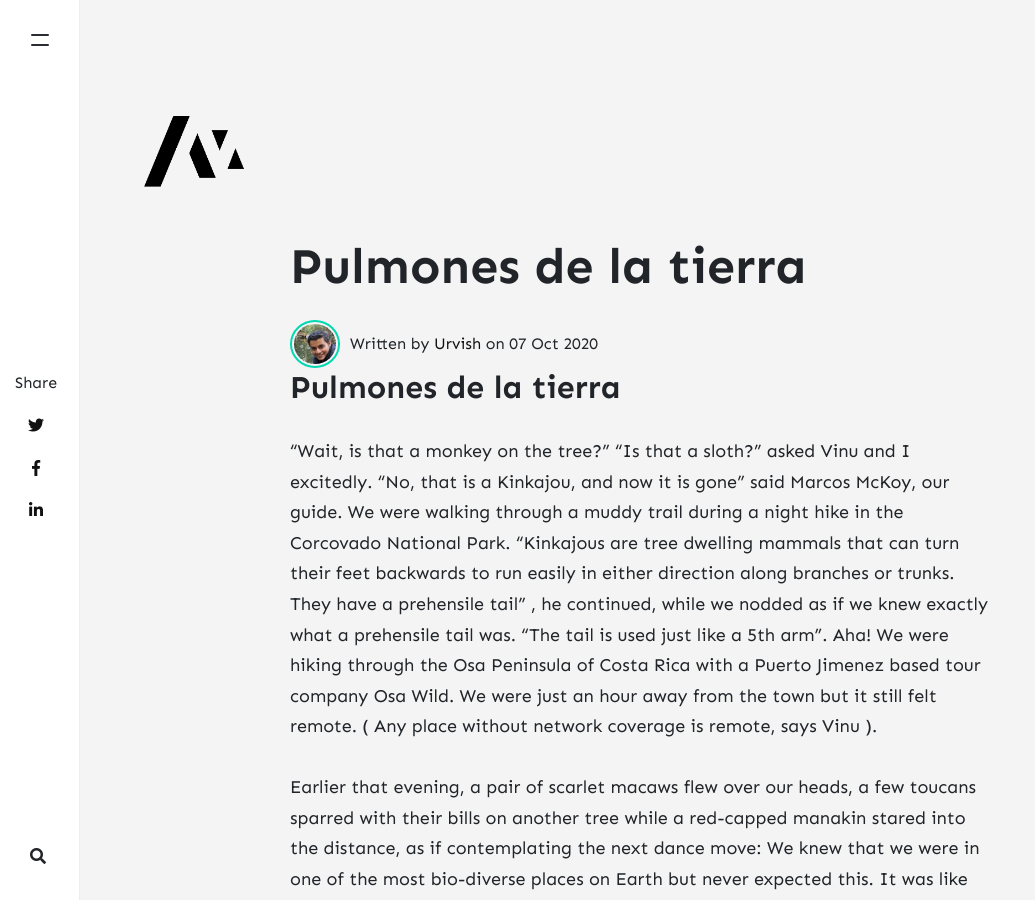
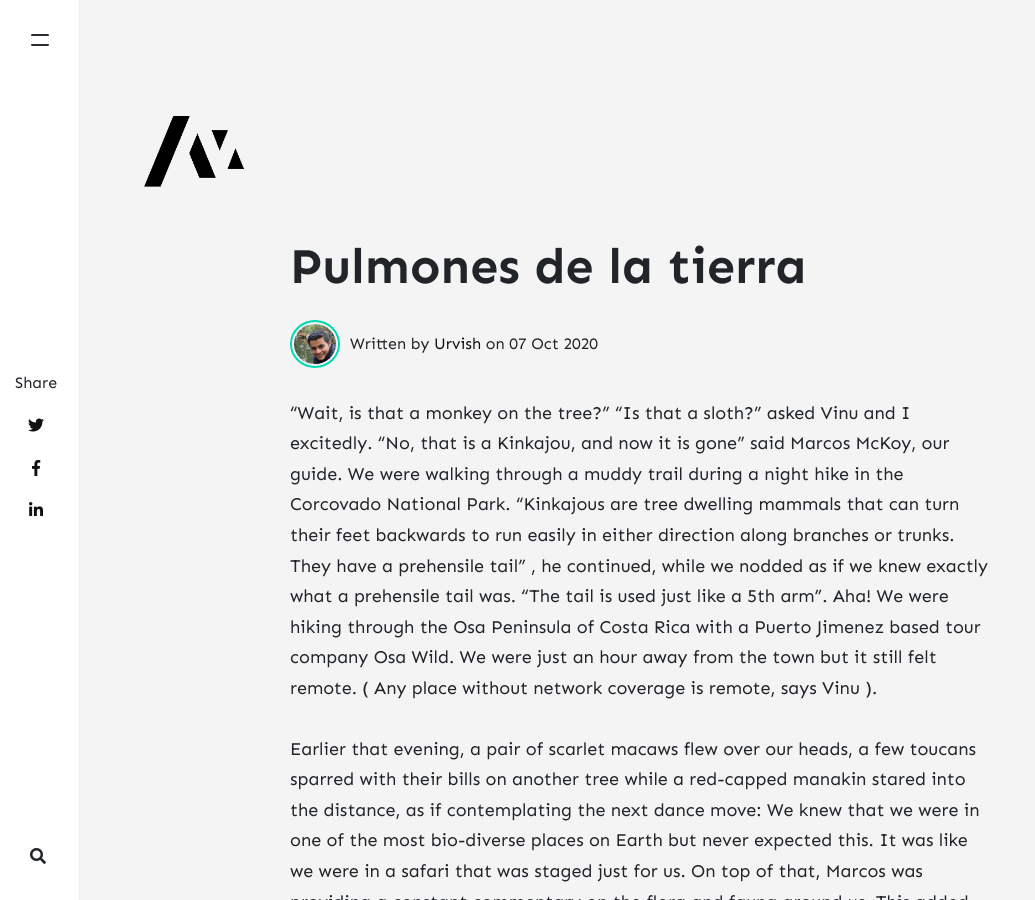
Before and after one commit to ourmusings/blog.io, a Jekyll site: the page built from _posts/2020-10-07-Costarica.md, in a window 1280 px wide and 900 px high. Shown: the whole window, without its empty margins (0-1035 px from the left). Built offline with Jekyll 4.4.1, drawn with Linux system fonts in a browser that asks for light colours; nearby versions of some CDN libraries; comment, search, counter and statistics services are not loaded.

Commit message:
Update 2020-10-07-Costarica.md

```diff
--- a/_posts/2020-10-07-Costarica.md
+++ b/_posts/2020-10-07-Costarica.md
@@ -6,7 +6,6 @@ categories: [ Travel ]
 tags: [ CostaRica ]
 image:
 ---
-## Pulmones de la tierra
 “Wait, is that a monkey on the tree?” “Is that a sloth?” asked Vinu and I excitedly. “No, that is a Kinkajou, and now it is gone” said Marcos McKoy, our guide. We were walking through a muddy trail during a night hike in the Corcovado National Park.  “Kinkajous are tree dwelling mammals that can turn their feet backwards to run easily in either direction along branches or trunks. They have a prehensile tail” , he continued, while we nodded as if we knew exactly what a prehensile tail was. “The tail is used just like a 5th arm”. Aha! We were hiking through the Osa Peninsula of Costa Rica with a Puerto Jimenez based tour company Osa Wild. We were just an hour away from the town but it still felt remote. ( Any place without network coverage is remote, says Vinu ).
 
 
```
